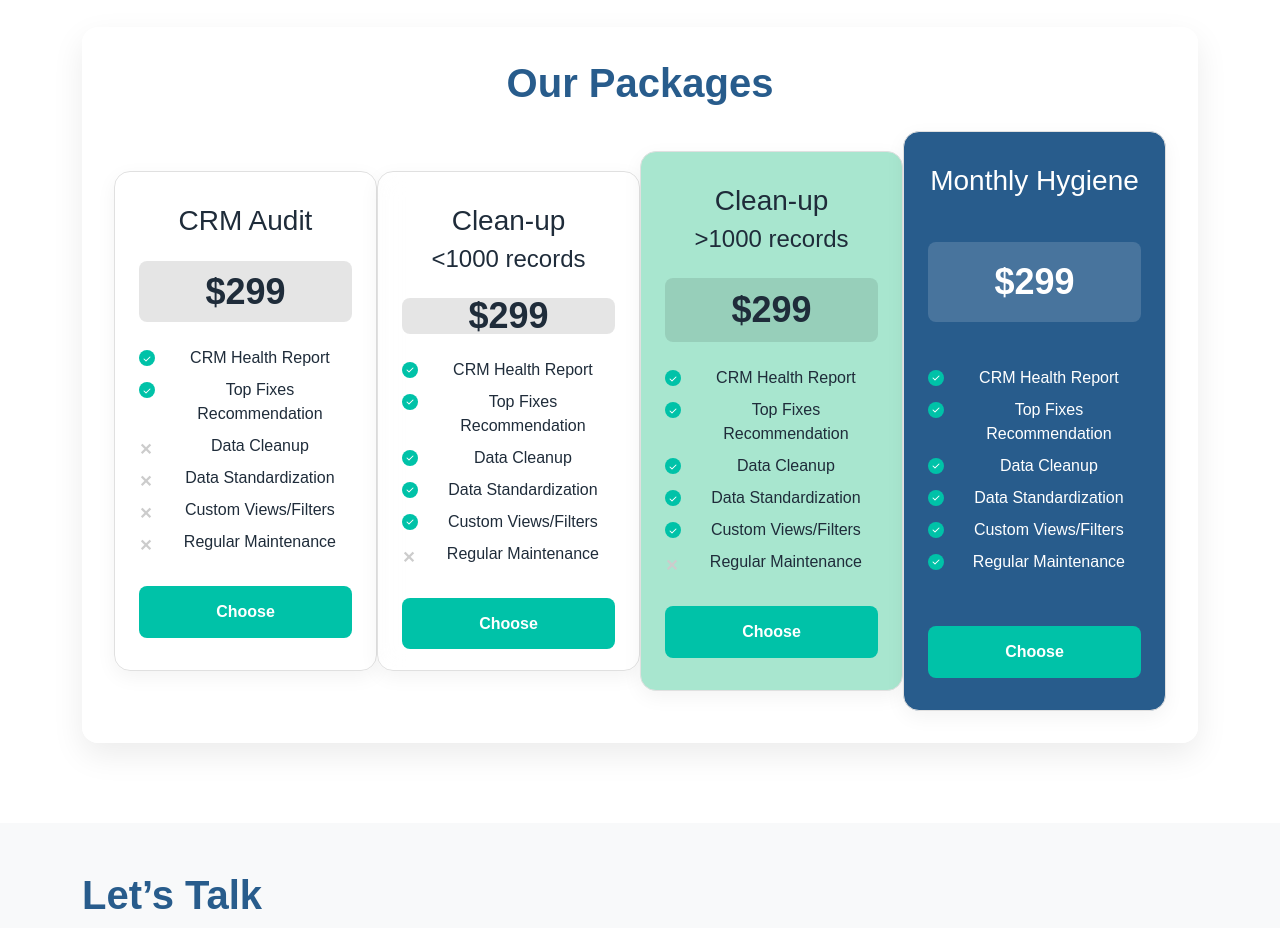
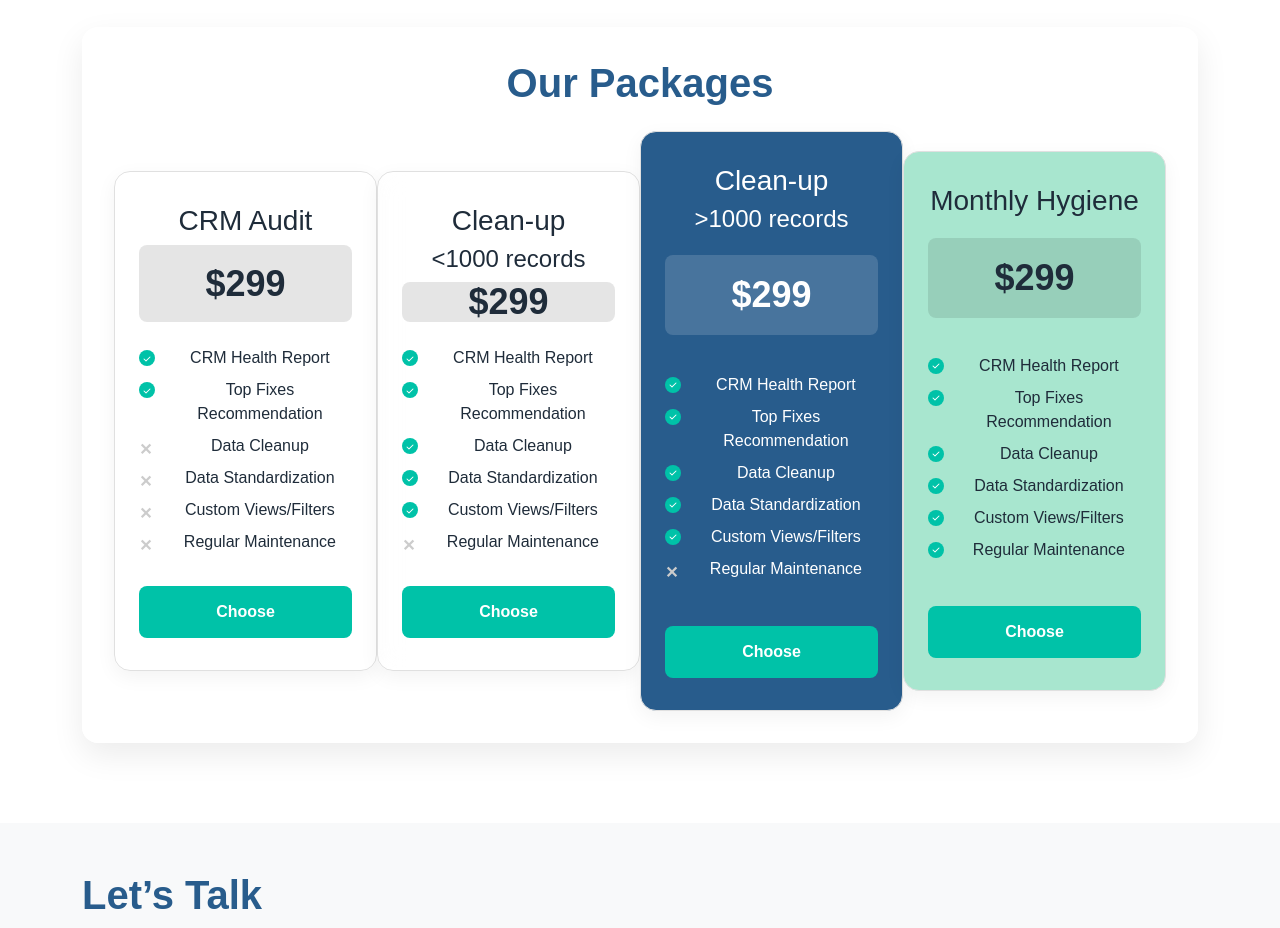
Before and after one commit to falcochip/crmbai, a plain HTML site: page index.html in a window 1280 px wide. Shown: the part 2300-3228 px from the top of the page. Drawn offline with nearby package versions, Linux system fonts and the light colour scheme.

Commit message:
final draft - fix 48

```diff
--- a/index.html
+++ b/index.html
@@ -178,7 +178,7 @@
                     </div>
 
                     <!-- Clean-up >1000 -->
-                    <div class="pricing-card mint">
+                    <div class="pricing-card featured">
                         <div class="card-title">
                             <h3>Clean-up</h3>
                             <h4>&gt;1000 records</h4>
@@ -199,7 +199,7 @@
                     </div>
 
                     <!-- Monthly Hygiene -->
-                    <div class="pricing-card featured">
+                    <div class="pricing-card mint">
                         <div class="card-title">
                             <h3>Monthly Hygiene</h3>
                         </div>
--- a/style.css
+++ b/style.css
@@ -367,7 +367,6 @@ section.pd-10 {
     text-align: center;
     font-size: 1.25rem;
     font-weight: 700;
-    margin-bottom: 1rem;
     line-height: 1.4;
     word-wrap: break-word;
 }
```
